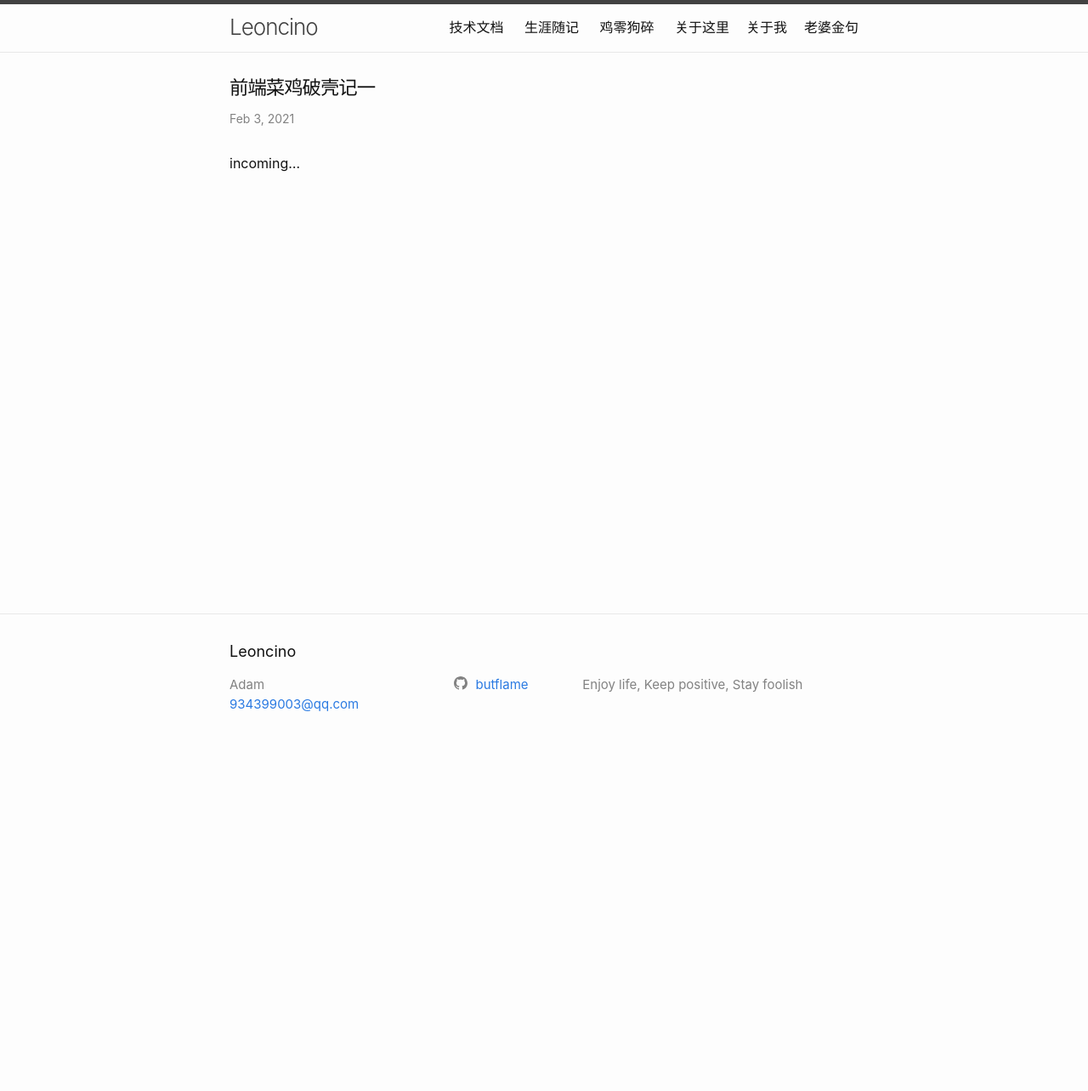
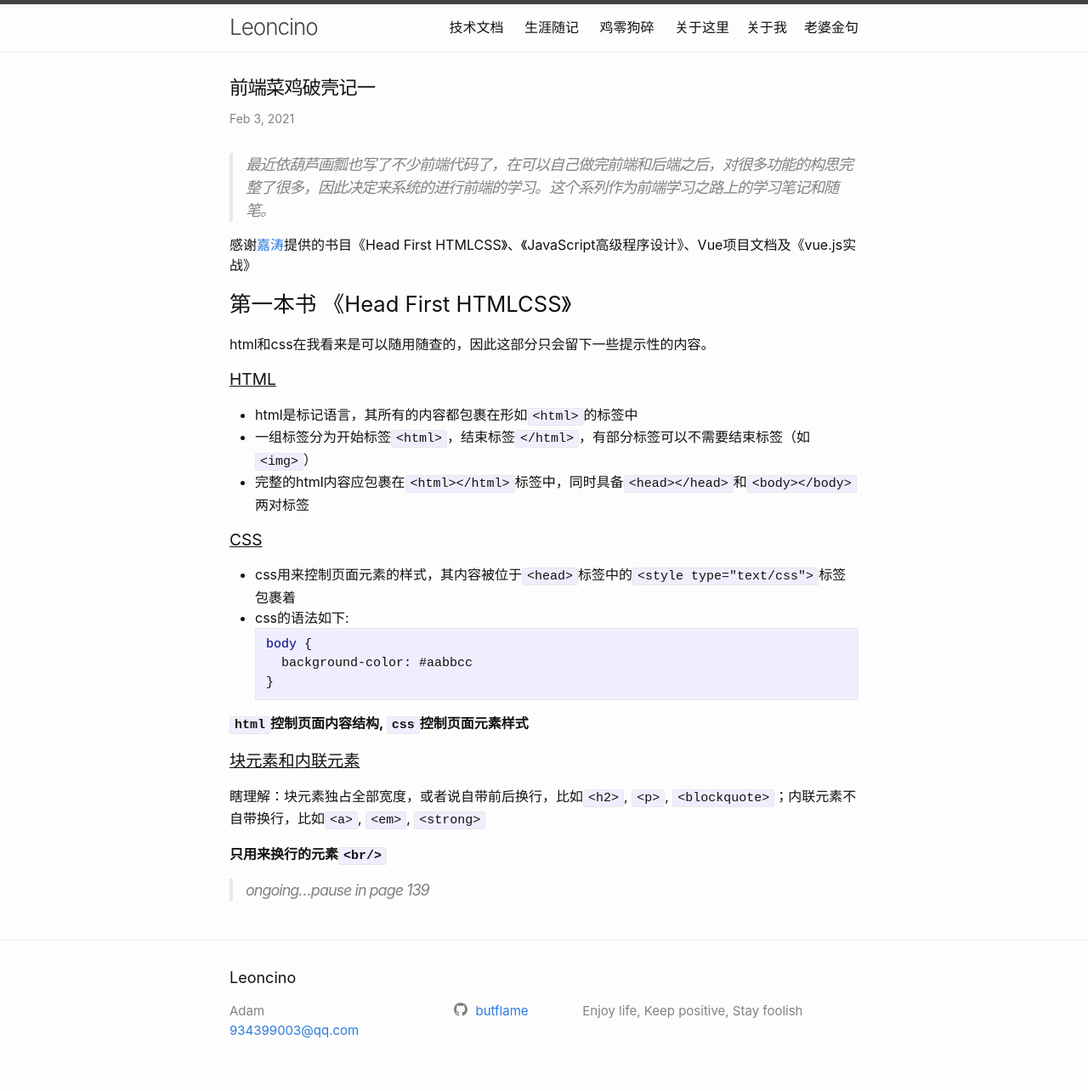
Before and after one commit to butflame/butflame.github.io, a Jekyll site: the page built from _posts/frontend/2021-02-03-start-front-end-1.md, in a window 1280 px wide. Shown: the whole page at 85% size. Built offline with Jekyll 4.4.1, drawn with Linux system fonts in a browser that asks for light colours; before the commit the page ends 900 px from its top, so only the background shows below that.

Commit message:
ongoing: Head First HTML

````diff
--- a/_posts/frontend/2021-02-03-start-front-end-1.md
+++ b/_posts/frontend/2021-02-03-start-front-end-1.md
@@ -5,4 +5,36 @@ category: tech
 date: 2021-02-03 23:07:22 +0800
 tags: 前端 html+css
 ---
-incoming...
+
+> 最近依葫芦画瓢也写了不少前端代码了，在可以自己做完前端和后端之后，对很多功能的构思完整了很多，因此决定来系统的进行前端的学习。这个系列作为前端学习之路上的学习笔记和随笔。
+
+感谢[嘉涛](https://github.com/bojueWjt)提供的书目《Head First HTMLCSS》、《JavaScript高级程序设计》、Vue项目文档及《vue.js实战》
+
+## 第一本书 《Head First HTMLCSS》
+html和css在我看来是可以随用随查的，因此这部分只会留下一些提示性的内容。
+
+<h4 style="text-decoration: underline;">HTML</h4>
+
+- html是标记语言，其所有的内容都包裹在形如`<html>`的标签中
+- 一组标签分为开始标签`<html>`，结束标签`</html>`，有部分标签可以不需要结束标签（如`<img>`）
+- 完整的html内容应包裹在`<html></html>`标签中，同时具备`<head></head>`和`<body></body>`两对标签
+
+<h4 style="text-decoration: underline;">CSS</h4>
+
+- css用来控制页面元素的样式，其内容被位于`<head>`标签中的`<style type="text/css">`标签包裹着
+- css的语法如下:
+```css
+body {
+	background-color: #aabbcc
+}
+```
+
+**`html`控制页面内容结构, `css`控制页面元素样式**
+
+<h4 style="text-decoration: underline;">块元素和内联元素</h4>
+
+瞎理解：块元素独占全部宽度，或者说自带前后换行，比如`<h2>`, `<p>`, `<blockquote>`；内联元素不自带换行，比如`<a>`, `<em>`, `<strong>`
+
+**只用来换行的元素`<br/>`**
+
+> ongoing...pause in page 139
````
